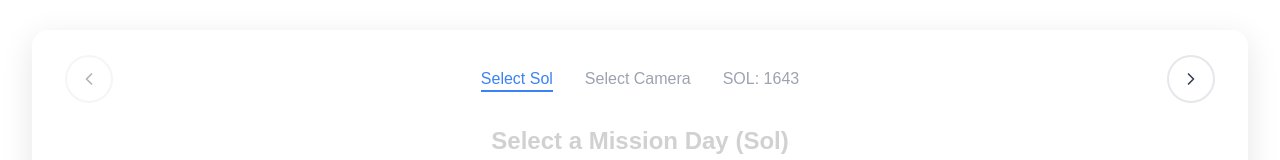
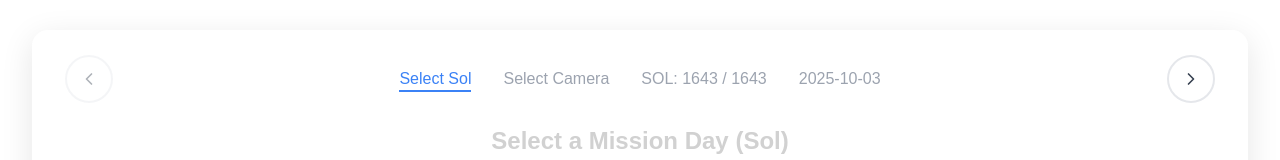
Before and after one commit to revirado/mars-visualizer, a Next.js app: page / in a window 1280 px wide. Shown: the part 334-494 px from the top of the page. Built offline with nearby package versions, Linux system fonts and the light colour scheme; no server answers.

Commit message:
fix info on headers

```diff
--- a/src/components/FilterWizard/FilterWizard.tsx
+++ b/src/components/FilterWizard/FilterWizard.tsx
@@ -4,6 +4,7 @@ import React, { useState } from "react";
 import styles from "./FilterWizard.module.css";
 import CameraGrid from "../cameraGrid/CameraGrid";
 import SolGrid from "../sol-grid/SolGrid";
+import { useMarsPhotos } from "@/context/MarsPhotosContext";
 
 interface FilterWizardProps {
     sol: number;
@@ -26,6 +27,8 @@ export default function FilterWizard({
     onCamChange,
     onSearch,
 }: FilterWizardProps) {
+
+    const {earthDate} = useMarsPhotos();
     const [currentStep, setCurrentStep] = useState<WizardStep>("sol");
     const [selectedSol, setSelectedSol] = useState<number>(sol);
 
@@ -76,8 +79,9 @@ export default function FilterWizard({
                         Select Camera
                     </span>
                     <span>
-                        SOL: {selectedSol}
+                        SOL: {selectedSol} / {maxSol}
                     </span>
+                    <span>  {earthDate ? ` ${earthDate}` : ""}</span>
                 </div>
 
                 <button
--- a/src/components/sol-grid/SolGrid.tsx
+++ b/src/components/sol-grid/SolGrid.tsx
@@ -61,6 +61,7 @@ export default function SolGrid({ selectedSol, maxSol, onSolSelect }: SolGridPro
 
     return (
         <div className={styles.gridContainer}>
+            {/* Header del componente */}
             <div className={styles.header}>
                 <h3 className={styles.title}>Select a Mission Day (Sol)</h3>
                 <p className={styles.subtitle}>
--- a/src/context/MarsPhotosContext.tsx
+++ b/src/context/MarsPhotosContext.tsx
@@ -60,6 +60,11 @@ export const MarsPhotosProvider = ({ children }: { children: ReactNode }) => {
             if (!solManifest.cameras.includes(camName)) {
                 setCamName("");
             }
+        }else{
+            setAvailableCameras([]);
+            setEarthDate("");
+            setTotalPhotos(0);
+            setCamName("");
         }
     }, [sol, camName]);
 
```
